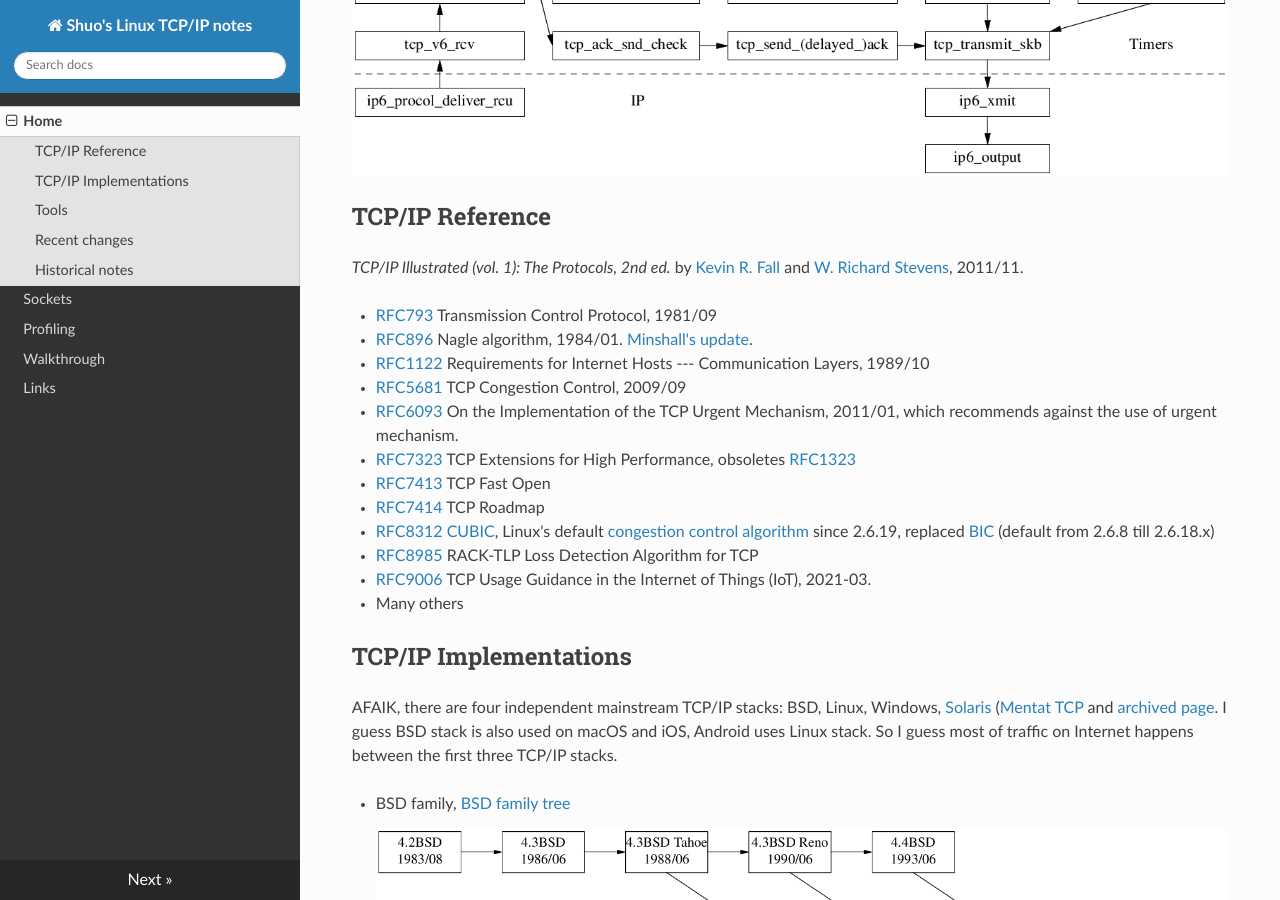
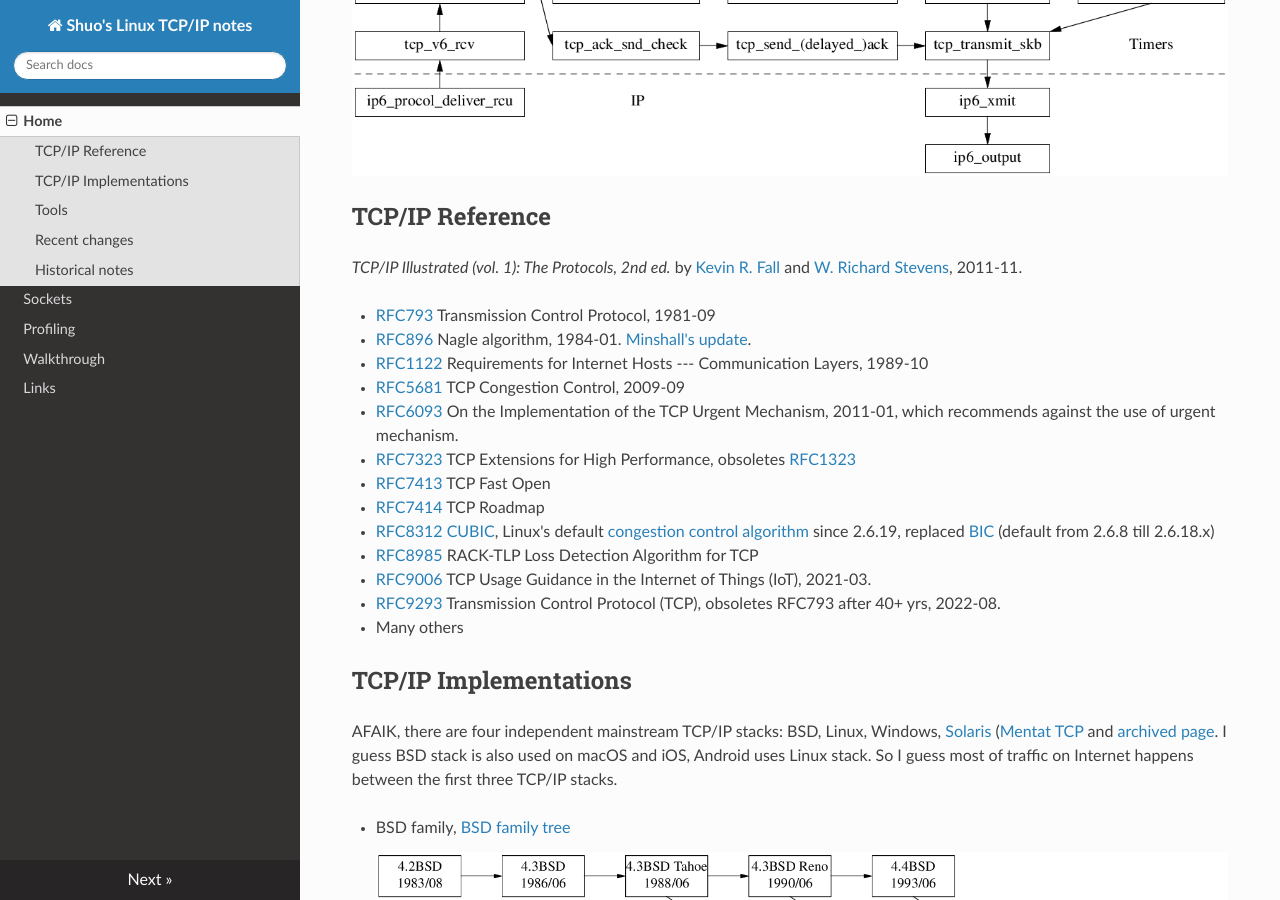
Before and after one commit to chenshuo/tcpip-study, an MkDocs documentation site: the page built from docs/index.md, in a window 1280 px wide and 900 px high, scrolled down 802 px. Built offline with MkDocs 1.6.1, drawn with Linux system fonts in a browser that asks for light colours; nearby versions of some CDN libraries.

Commit message:
update tcpip notes

```diff
--- a/docs/index.md
+++ b/docs/index.md
@@ -12,14 +12,14 @@ A closer look at Linux networking datapath callgraph:
 
 ## TCP/IP Reference
 
-_TCP/IP Illustrated (vol. 1): The Protocols, 2nd ed._ by [Kevin R. Fall](http://kfall.com/) and [W. Richard Stevens](http://www.kohala.com/start/), 2011/11.
+_TCP/IP Illustrated (vol. 1): The Protocols, 2nd ed._ by [Kevin R. Fall](http://kfall.com/) and [W. Richard Stevens](http://www.kohala.com/start/), 2011-11.
 
-* [RFC793](https://tools.ietf.org/html/rfc793) Transmission Control Protocol, 1981/09
-* [RFC896](https://tools.ietf.org/html/rfc896) Nagle algorithm, 1984/01.
+* [RFC793](https://tools.ietf.org/html/rfc793) Transmission Control Protocol, 1981-09
+* [RFC896](https://tools.ietf.org/html/rfc896) Nagle algorithm, 1984-01.
   [Minshall's update](https://tools.ietf.org/html/draft-minshall-nagle-00).
-* [RFC1122](https://tools.ietf.org/html/rfc1122) Requirements for Internet Hosts --- Communication Layers, 1989/10
-* [RFC5681](https://tools.ietf.org/html/rfc5681) TCP Congestion Control, 2009/09
-* [RFC6093](https://tools.ietf.org/html/rfc6093) On the Implementation of the TCP Urgent Mechanism, 2011/01,
+* [RFC1122](https://tools.ietf.org/html/rfc1122) Requirements for Internet Hosts --- Communication Layers, 1989-10
+* [RFC5681](https://tools.ietf.org/html/rfc5681) TCP Congestion Control, 2009-09
+* [RFC6093](https://tools.ietf.org/html/rfc6093) On the Implementation of the TCP Urgent Mechanism, 2011-01,
   which recommends against the use of urgent mechanism.
 * [RFC7323](https://tools.ietf.org/html/rfc7323) TCP Extensions for High Performance, obsoletes [RFC1323](https://tools.ietf.org/html/rfc1323)
 * [RFC7413](https://tools.ietf.org/html/rfc7414) TCP Fast Open
@@ -29,6 +29,7 @@ _TCP/IP Illustrated (vol. 1): The Protocols, 2nd ed._ by [Kevin R. Fall](http://
   replaced [BIC](https://en.wikipedia.org/wiki/BIC_TCP) (default from 2.6.8 till 2.6.18.x)
 * [RFC8985](https://tools.ietf.org/html/rfc8985) RACK-TLP Loss Detection Algorithm for TCP
 * [RFC9006](https://tools.ietf.org/html/rfc9006) TCP Usage Guidance in the Internet of Things (IoT), 2021-03.
+* [RFC9293](https://tools.ietf.org/html/rfc9293) Transmission Control Protocol (TCP), obsoletes RFC793 after 40+ yrs, 2022-08.
 * Many others
 
 ## TCP/IP Implementations
```
Also changed, not shown: docs/links.md (+1 -0 lines).
